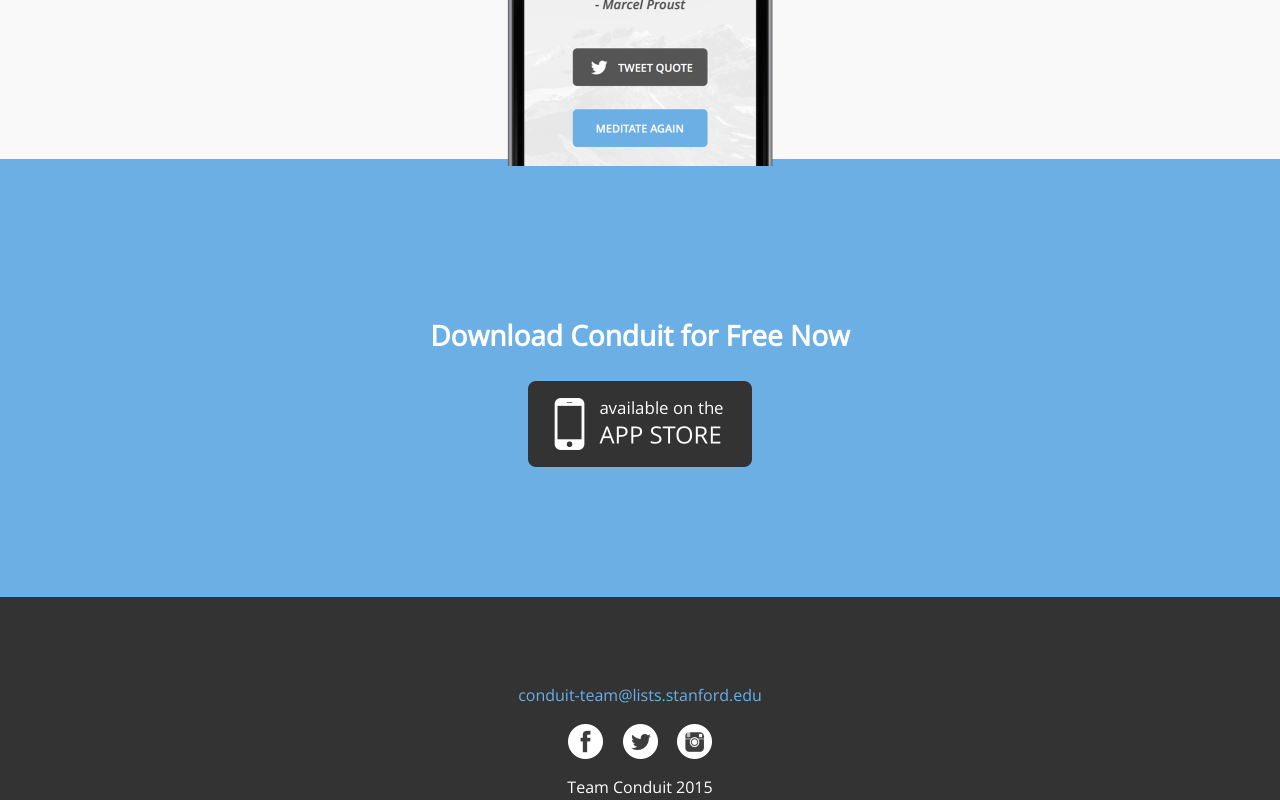
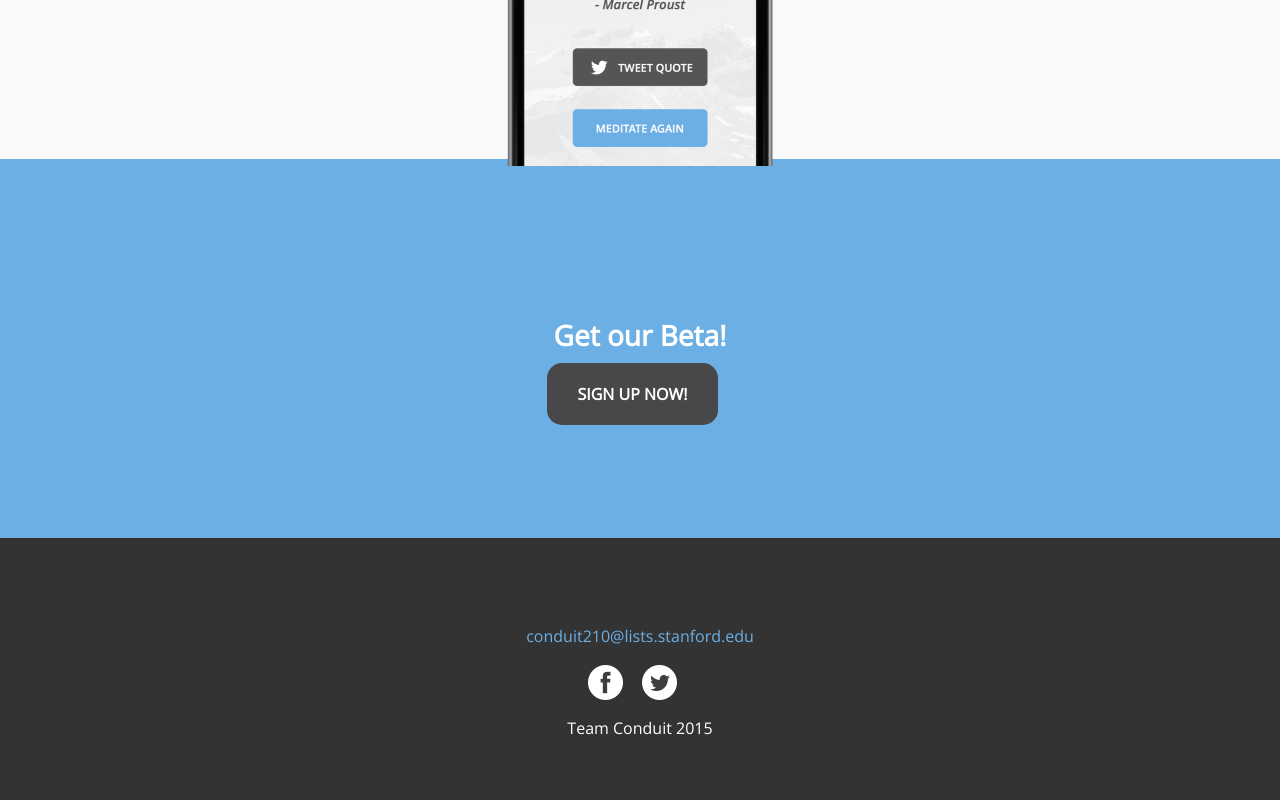
Before and after one commit to skleung/conduit-web, a plain HTML site: page index.html in a window 1280 px wide. Shown: the part 2000-2800 px from the top of the page. Drawn offline with nearby package versions, Linux system fonts and the light colour scheme.

Commit message:
updated website email and social handles

```diff
--- a/index.html
+++ b/index.html
@@ -159,21 +159,20 @@
 		<section id="CTA" class="gl">
 		<div class="grid wrap">
 			<div class="unit w-1 center centerText">
-				<h2 class="fsl gsm white">Download Conduit for Free Now</h2>
-				<a href="https://itunes.apple.com/us/app/zazn-meditation/id930349241?mt=8"><img src="./index_files/appStore@2x.png" height="86px" width="224px"></a>
+				<h2 class="fsl gsm white">Get our Beta!</h2>
+				<a class="button" href="https://teamconduit.typeform.com/to/o39LGW" style="margin-top: 50px">Sign up Now!</a>
 			</div>
 		</div>
 	</section>
 	<!-- ******** FOOTER ********* -->
 	<footer class="centerText gm">
 <div class="gs">
-	<a href="mailto:hello@zazn.io">conduit-team@lists.stanford.edu</a>
+	<a href="mailto:hello@zazn.io">conduit210@lists.stanford.edu</a>
 
 </div>
 
-	<a href="http://facebook.com/zaznapp"><img src="./index_files/fb@2x.png" width="35px"></a>
-	<a class="pls prs" href="http://twitter.com/zaznapp"><img src="./index_files/twitter@2x.png" width="35px"></a>
-	<a class="" href="http://instagram.com/zaznapp"><img src="./index_files/ig@2x.png" width="35px"></a>
+	<a href="http://facebook.com/teamconduit"><img src="./index_files/fb@2x.png" width="35px"></a>
+	<a class="pls prs" href="http://twitter.com/conduit_ev"><img src="./index_files/twitter@2x.png" width="35px"></a>
 
 	<p class="gs">Team Conduit 2015</p>
 
```
